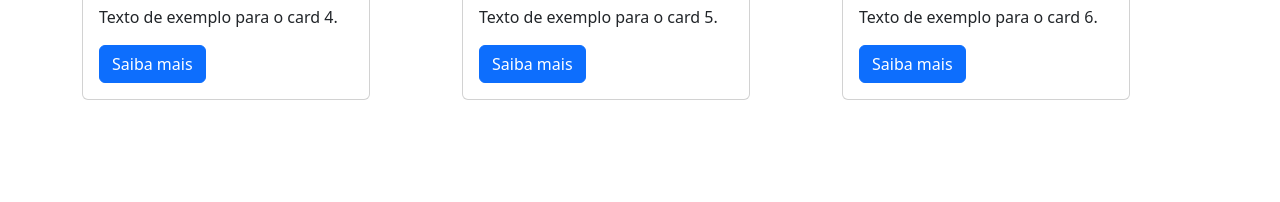
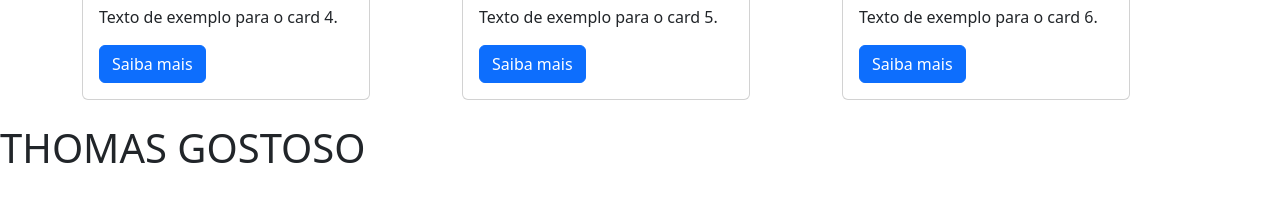
Before and after one commit to GaHideki17/Trabalho-LP, a plain HTML site: page Index.html in a window 1280 px wide. Shown: the part 340-542 px from the top of the page. Drawn offline with nearby package versions, Linux system fonts and the light colour scheme.

Commit message:
Teste pro Thomas

```diff
--- a/Index.html
+++ b/Index.html
@@ -114,6 +114,8 @@
     </div>
   </div>
 </div>
+
+<h1>THOMAS GOSTOSO</h1>
     <script src="https://cdn.jsdelivr.net/npm/bootstrap@5.3.6/dist/js/bootstrap.bundle.min.js" integrity="sha384-j1CDi7MgGQ12Z7Qab0qlWQ/Qqz24Gc6BM0thvEMVjHnfYGF0rmFCozFSxQBxwHKO" crossorigin="anonymous"></script>
 </body>
 </html>
```
